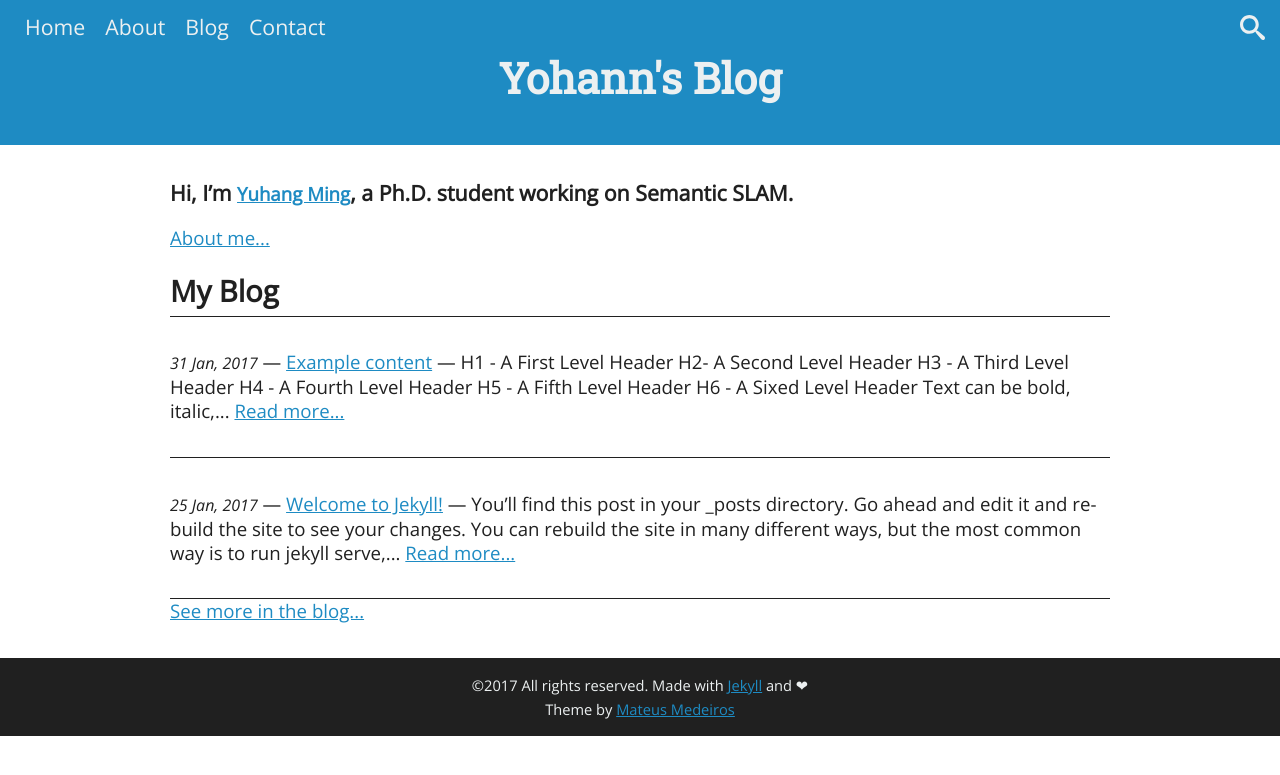
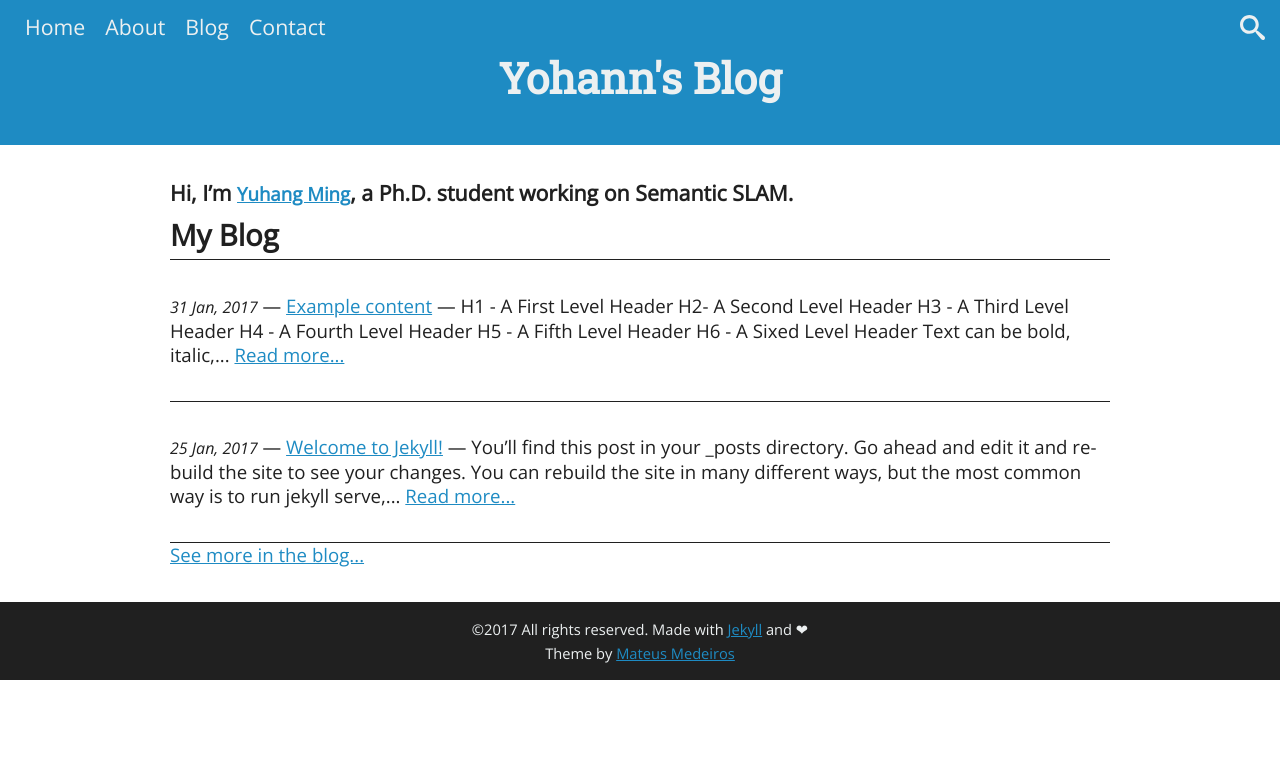
Before and after one commit to YuhangMing/YuhangMing.github.io, a Jekyll site: the page built from index.html, in a window 1280 px wide. Shown: the top 775 px of the page. Built offline with Jekyll 4.4.1, drawn with Linux system fonts in a browser that asks for light colours.

Commit message:
update index

```diff
--- a/index.html
+++ b/index.html
@@ -4,9 +4,7 @@
 
 <div class="home">
 
-  <p class="welcome-title"> Hi, I’m <a href="http://yuhangming.github.io/" target="_blank">{{ site.author.name }}</a>, a Ph.D. student working on Semantic SLAM. </p>
-
-  <p> <a href="about">About me...</a></p>
+  <p class="welcome-title"> Hi, I’m <a href="about">{{ site.author.name }}</a>, a Ph.D. student working on Semantic SLAM. </p>
 
     <h1 class="page-title"> My Blog </h1>
 
```
Also changed, not shown: README.md, 3 other files.
